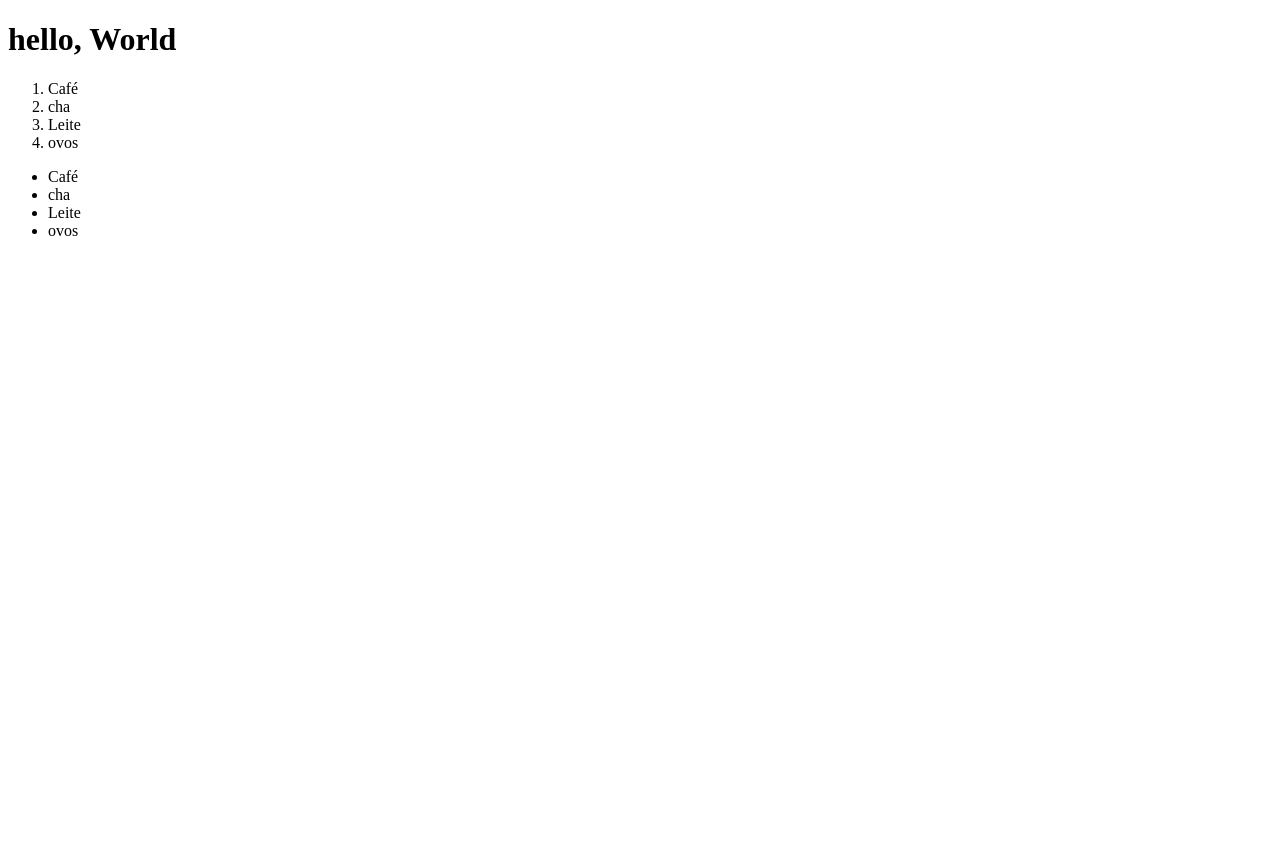
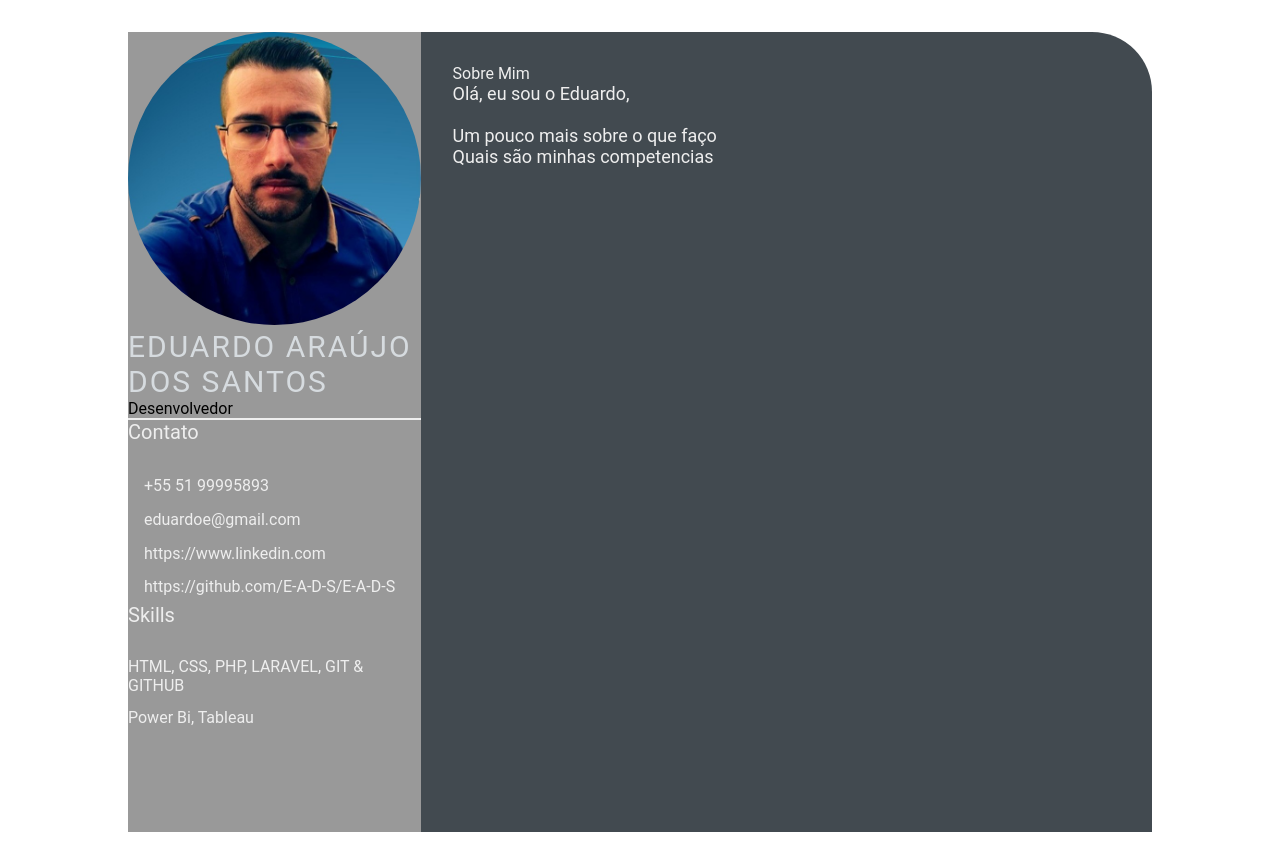
Before and after one commit to E-A-D-S/Curriculo-do-Jornada-Dev, a plain HTML site: page index.html in a window 1280 px wide. Before the commit the page ends 800 px from the top, so only its background shows below. Drawn offline with Linux system fonts and the light colour scheme.

Commit message:
left and right initials contents (#2)

```diff
--- a/index.html
+++ b/index.html
@@ -1,25 +1,54 @@
 <!DOCTYPE html>
 <html lang="en">
+
 <head>
     <meta charset="UTF-8">
     <meta http-equiv="X-UA-Compatible" content="IE=edge">
     <meta name="viewport" content="width=device-width, initial-scale=1.0">
-    <title>hello world</title>
+    <title>Eduardo Araújo dos Santos CV</title>
+    <link rel="stylesheet" href="style.css">
 </head>
+
 <body>
-    <h1>hello, World</h1>
+    <main class="resume-contents">
+        <section class="left-section">
+            <section class="left-section-content">
+                <div class="profile">
+                    <img class="profile-image" src="img/profile-image.jpeg" alt="Profile image">
+                    <p class="name">Eduardo Araújo dos santos</p>
+                    <p class="Profession">Desenvolvedor</p>
+                </div>
+                <div class="contact-info">
+                    <p class="left-title">Contato</p>
+                    <ul>
+                        <li><i class="fa fa-phone"></i>+55 51 99995893</li>
+                        <li><i class="fa fa-envelope"></i>eduardoe@gmail.com</li>
+                        <li><i class="fa fa-linkedin"></i>https://www.linkedin.com</li>
+                        <li><i class="fa fa-github"></i>https://github.com/E-A-D-S/E-A-D-S</li>
+                    </ul>
+                </div>
+                <div>
+                    <div class="skills">
+                        <p class="left-title">Skills</p>
+                        <ul>
+                            <li><p>HTML, CSS, PHP, LARAVEL, GIT & GITHUB</p></li>
+                            <li><p>Power Bi, Tableau</p></li>
+                        </ul>
+                    </div>
+            </section>
+            </section>
+            <section class="right-section">
+                <div class="right-section-contents">
+                    <section class="about gap">
+                        <div class="right-title">Sobre Mim</div>
+                        <p class="about-me-contents">
+                            Olá, eu sou o Eduardo,<br>
+                            <br> Um pouco mais sobre o que faço
+                            <br> Quais são minhas competencias
+                        </p>
+                    </section>
+                </div>
+            </section>
+    </main>
 </body>
-    <ol>
-        <li>Café</li>
-        <li>cha</li>
-        <li>Leite</li>
-        <li>ovos</li>
-    </ol>
-    <ul>
-        <li>Café</li>
-        <li>cha</li>
-        <li>Leite</li>
-        <li>ovos</li>
-    </ul>
-
 </html>
--- /dev/null
+++ b/style.css
@@ -0,0 +1,103 @@
+* {
+    margin: 0;
+    padding: 0;
+    box-sizing: border-box;
+    list-style: none;
+    font-family: 'Roboto', sans-serif;
+}
+
+.resume-contents {
+    min-height: 100vh;
+    width: 80%;
+    margin: 2rem auto;
+    display: grid;
+    grid-template-columns: repeat(7, 1fr);
+}
+
+.left-section {
+    grid-column: span 2;
+    height: 100%;
+    background-color: #999999;
+}
+
+.right-section {
+    grid-column: span 5;
+    height: 100%;
+    background-color: #424a50;
+    border-radius: 0px 60px 0px 0px;
+}
+
+.left-section-contents{
+    padding: 2rem 2rem;
+}
+
+.profile {
+    width: 100%;
+    border-bottom: 2px solid #eeeeee;
+}
+
+.profile .profile-image {
+    width: 100%;
+    border-radius: 100%;
+}
+
+.name {
+    color: #D6DBDF;
+    font-size: 30px;
+    letter-spacing: 2px;
+    text-transform: uppercase;
+}
+
+.profession {
+    color: #eeeeee;
+    font-size: 20px;
+    text-transform: uppercase;
+    text-align: center;
+}
+
+/* .contact-info { border-bottom: 2px solid #1B2631; } */
+.left-title {
+    color: #eeeeee;
+    font-size: 20px;
+}
+
+.contact-info ul {
+    padding-top: 1.5rem;
+}
+
+.contact-info ul li,
+.references ul li {
+    padding: .4rem 0;
+    color: #eeeeee;
+}
+
+.contact-info ul li i,
+.references ul li i {
+    padding-right: 1rem;
+    font-size: 18px;
+    color: #eeeeee;
+}
+
+.skills ul {
+    padding-top: 1.5rem;
+}
+.skills ul li p {
+    padding: .4rem 0;
+    color: #eeeeee;
+}
+
+.right-section-contents {
+    padding: 2rem 2rem;
+}
+
+.right-title {
+    color: #eeeeee;
+}
+
+.gap {
+    padding-bottom: 2rem;
+}
+.about-me-contents {
+    font-size: 18px;
+    color: #eeeeee;
+}
```
Also changed, not shown: index-teste.html (added, +25 -0 lines), img/profile-image.jpeg (added).
